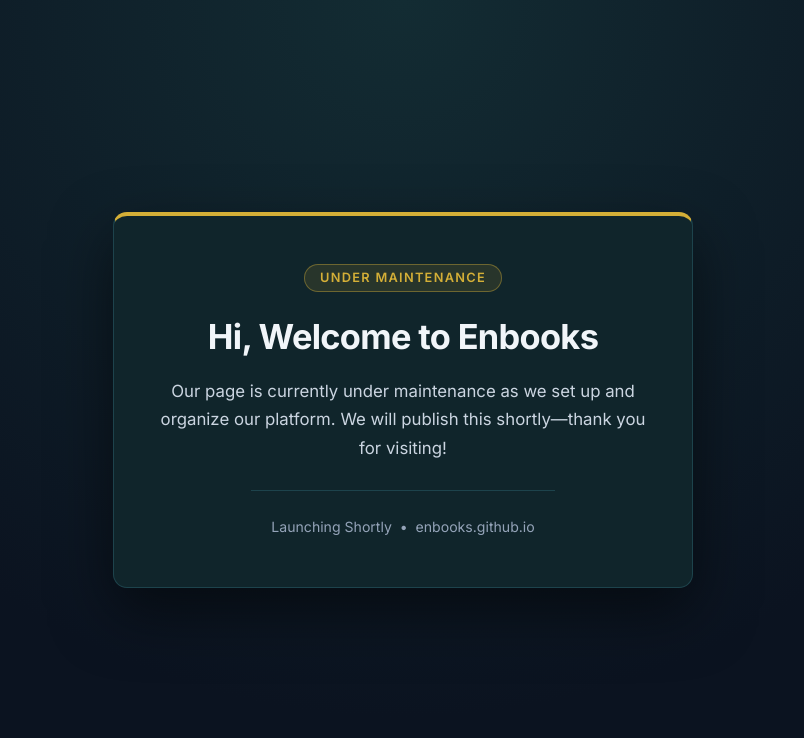
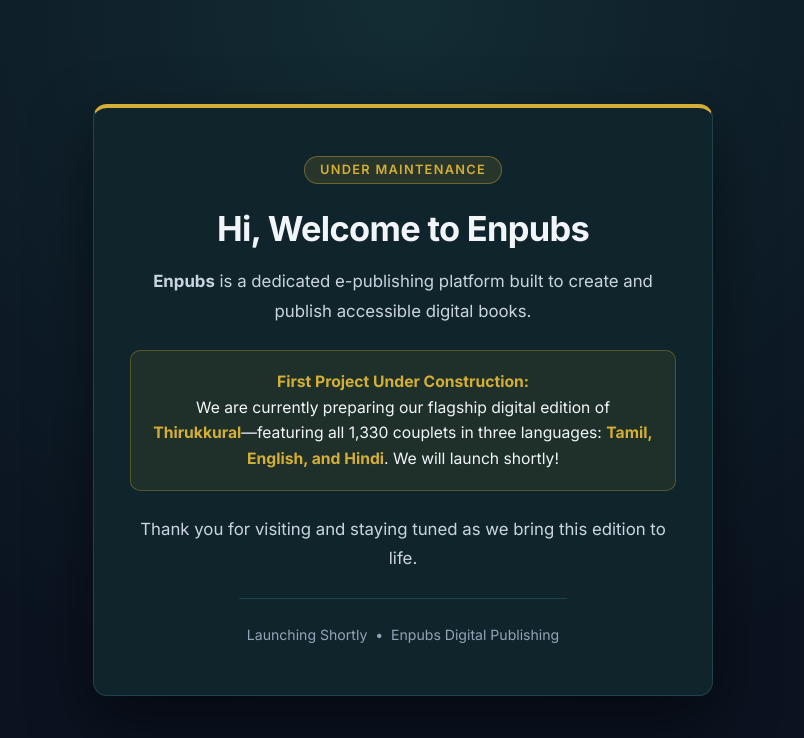
Before and after one commit to enpubs/Enpubs.github.io, a plain HTML site: page index.html in a window 1280 px wide. Shown: the whole page, without its empty margins (237-1041 px from the left). Drawn offline with Linux system fonts and the light colour scheme.

Commit message:
Revise index.html for Enpubs branding and content
Updated the title and content to reflect the new branding as 'Enpubs'. Adjusted styles and added a highlight box for the first project.

```diff
--- a/index.html
+++ b/index.html
@@ -3,7 +3,7 @@
 <head>
   <meta charset="UTF-8" />
   <meta name="viewport" content="width=device-width, initial-scale=1.0" />
-  <title>Enbooks | Under Maintenance</title>
+  <title>Enpubs | E-Publishing Platform — Coming Soon</title>
   <link rel="preconnect" href="https://fonts.googleapis.com">
   <link rel="preconnect" href="https://fonts.gstatic.com" crossorigin>
   <link href="https://fonts.googleapis.com/css2?family=Inter:wght@400;600;700&display=swap" rel="stylesheet">
@@ -36,7 +36,7 @@
     }
 
     .card {
-      max-width: 580px;
+      max-width: 620px;
       width: 100%;
       background-color: var(--card-teal);
       border: 1px solid var(--border-teal);
@@ -64,15 +64,30 @@
       font-size: 2.15rem;
       font-weight: 700;
       letter-spacing: -0.02em;
-      margin-bottom: 1.25rem;
+      margin-bottom: 1.15rem;
       color: var(--text-light);
     }
 
     p {
       color: var(--text-muted);
       font-size: 1.05rem;
-      line-height: 1.7;
-      margin-bottom: 1.75rem;
+      line-height: 1.75;
+      margin-bottom: 1.25rem;
+    }
+
+    .highlight-box {
+      background: rgba(212, 175, 55, 0.08);
+      border: 1px solid rgba(212, 175, 55, 0.3);
+      border-radius: 10px;
+      padding: 1.1rem 1.25rem;
+      margin: 1.5rem 0;
+      color: var(--text-light);
+      font-size: 0.98rem;
+      line-height: 1.65;
+    }
+
+    .highlight-box strong {
+      color: var(--accent-gold);
     }
 
     .divider {
@@ -93,13 +108,19 @@
 
   <main class="card">
     <div class="status-badge">Under Maintenance</div>
-    <h1>Hi, Welcome to Enbooks</h1>
+    <h1>Hi, Welcome to Enpubs</h1>
     <p>
-      Our page is currently under maintenance as we set up and organize our platform.
-      We will publish this shortly—thank you for visiting!
+      <strong>Enpubs</strong> is a dedicated e-publishing platform built to create and publish accessible digital books.
+    </p>
+    <div class="highlight-box">
+      <strong>First Project Under Construction:</strong><br />
+      We are currently preparing our flagship digital edition of <strong>Thirukkural</strong>—featuring all 1,330 couplets in three languages: <strong>Tamil, English, and Hindi</strong>. We will launch shortly!
+    </div>
+    <p>
+      Thank you for visiting and staying tuned as we bring this edition to life.
     </p>
     <div class="divider"></div>
-    <p class="footer-note">Launching Shortly &nbsp;•&nbsp; enbooks.github.io</p>
+    <p class="footer-note">Launching Shortly &nbsp;•&nbsp; Enpubs Digital Publishing</p>
   </main>
 
 </body>
```
